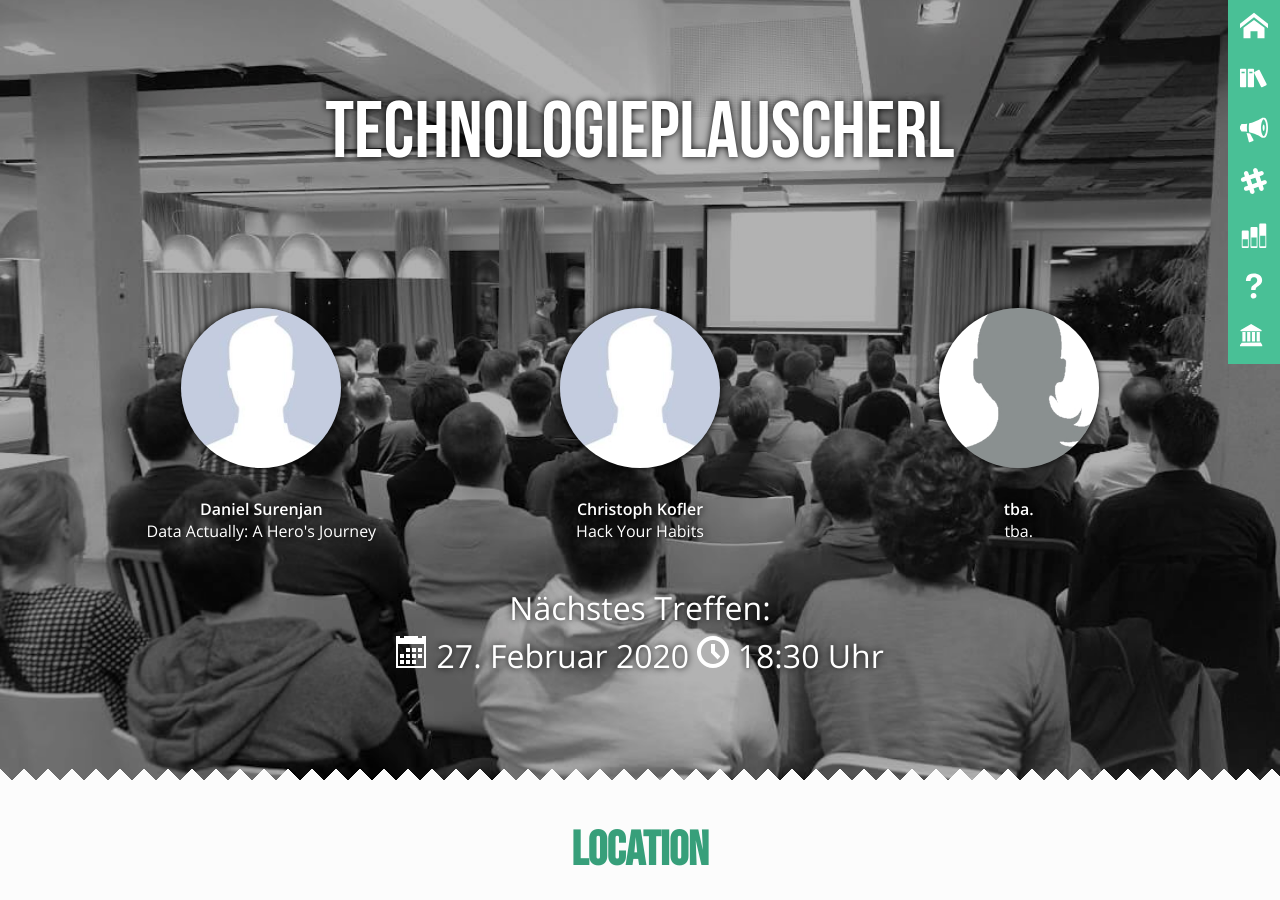
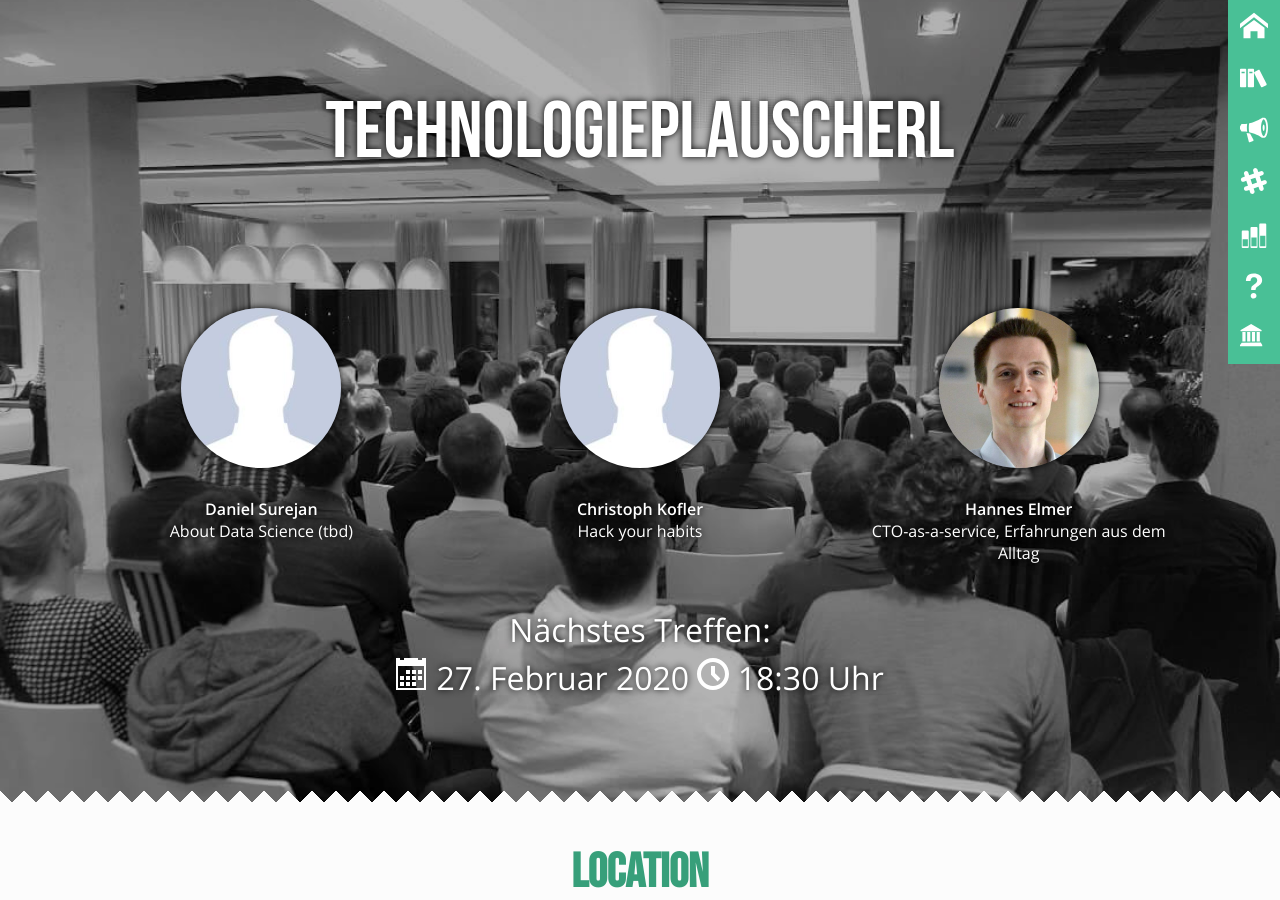
Before and after one commit to mericanAncer127/plauscherl, a Jekyll site: the page built from index.html, in a window 1280 px wide and 900 px high. Built offline with Jekyll 4.4.1, drawn with Linux system fonts in a browser that asks for light colours.

Commit message:
Add 3rd talk for TP74 (Hannes Elmer)

```diff
--- a/_plauscherl/74.html
+++ b/_plauscherl/74.html
@@ -23,13 +23,16 @@ location:
     lng: 14.304752
 sponsor: <a href="https://www.karriere.at/">karriere.at</a>
 speakers:
-- name: "Daniel Surenjan"
-  talk: "Data Actually: A Hero's Journey"
+-
+  name: "Daniel Surejan"
+  talk: "About Data Science (tbd)"
   img: "/img/speaker_male_no_img.jpg"
-- name: "Christoph Kofler"
-  talk: "Hack Your Habits"
+-
+  name: "Christoph Kofler"
+  talk: "Hack your habits"
   img: "/img/speaker_male_no_img.jpg"
-- name: "tba."
-  talk: "tba."
-  img: "/img/speaker_female.jpg"
+-
+  name: "Hannes Elmer"
+  talk: "CTO-as-a-service, Erfahrungen aus dem Alltag"
+  img: "/img/speaker-avatars/hannes-elmer.jpg"
 ---
```
Also changed, not shown: img/speaker-avatars/hannes-elmer.jpg (added).
